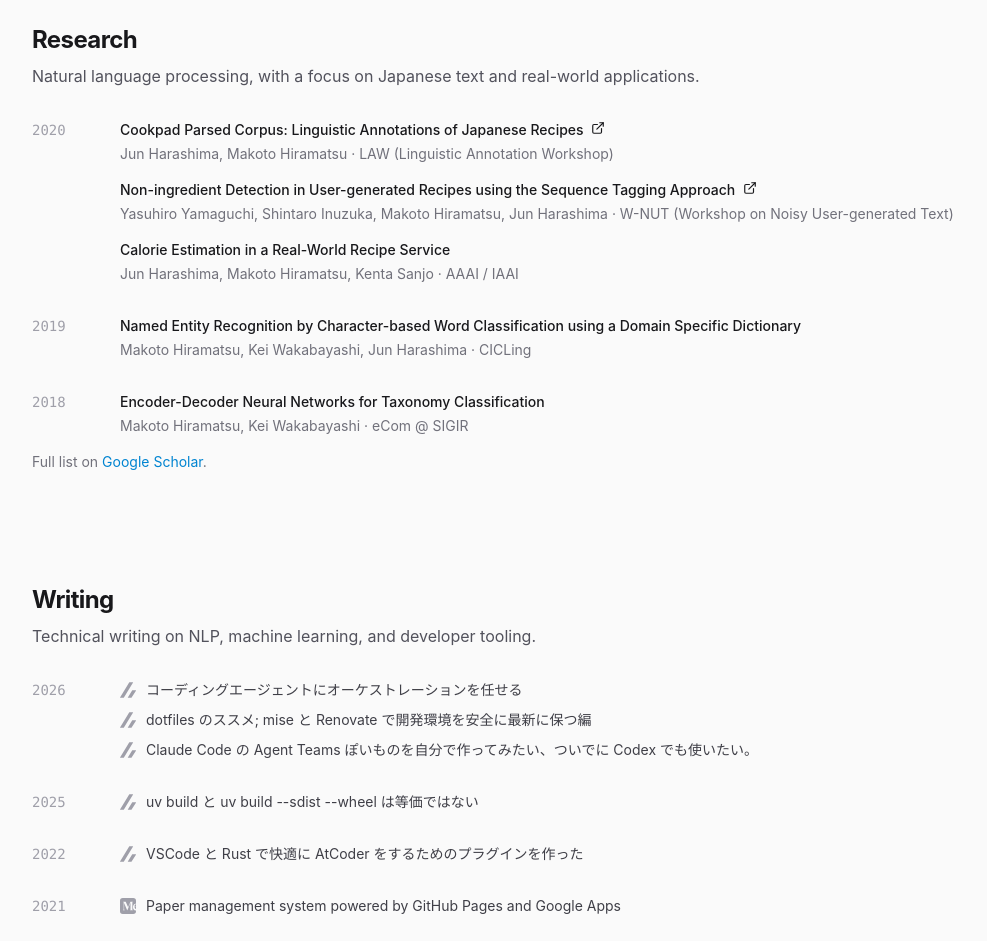
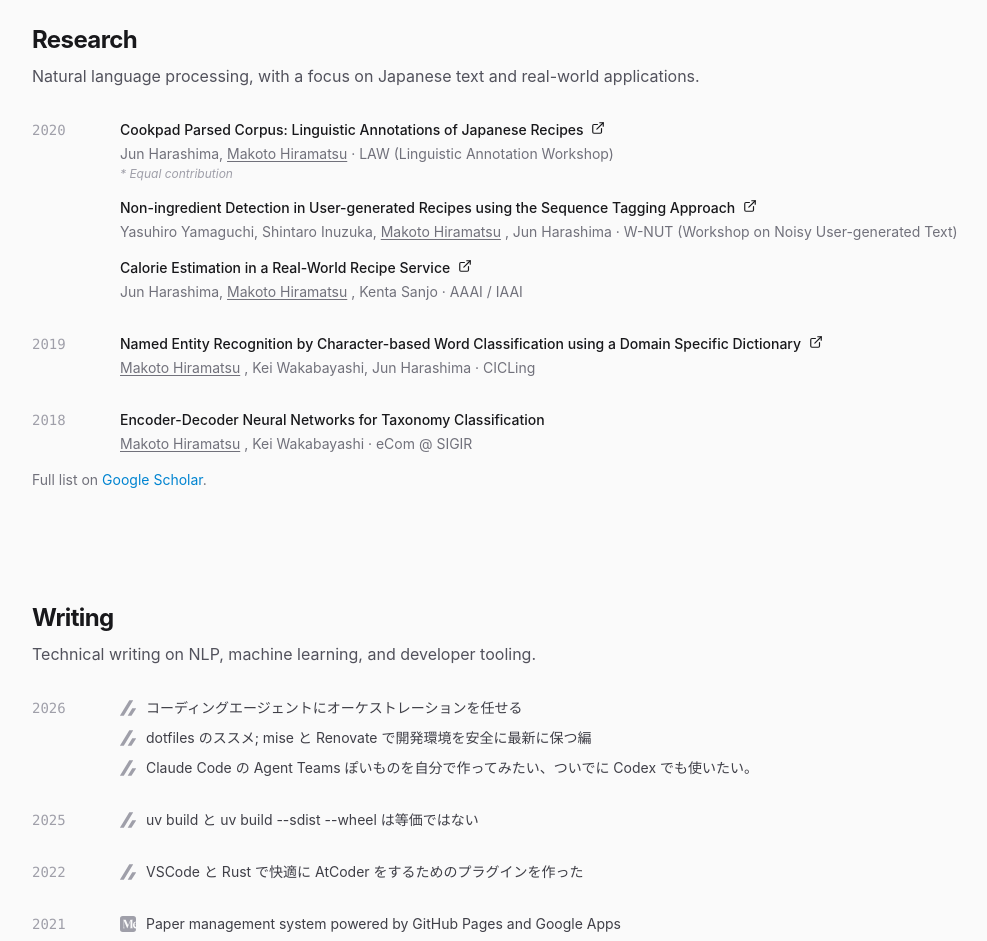
Before and after one commit to himkt/himkt.github.io, an Astro site: page / in a window 1280 px wide. Shown: the part 1200-2141 px from the top of the page, without its empty margins (56-1043 px from the left). Built offline with nearby package versions, Linux system fonts and the light colour scheme; Astro itself is replaced by a stand-in of ours.

Commit message:
chore: link + note

```diff
--- a/src/data/portfolio.ts
+++ b/src/data/portfolio.ts
@@ -12,6 +12,7 @@ export type Publication = {
   venue: string;
   year: number;
   url?: string;
+  note?: string;
 };
 
 export type Experience = {
@@ -103,6 +104,7 @@ export const publications: Publication[] = [
     venue: 'LAW (Linguistic Annotation Workshop)',
     year: 2020,
     url: 'https://aclanthology.org/2020.law-1.8/',
+    note: '* Equal contribution',
   },
   {
     title: 'Non-ingredient Detection in User-generated Recipes using the Sequence Tagging Approach',
@@ -116,6 +118,7 @@ export const publications: Publication[] = [
     authors: 'Jun Harashima, Makoto Hiramatsu, Kenta Sanjo',
     venue: 'AAAI / IAAI',
     year: 2020,
+    url: 'https://ojs.aaai.org/index.php/AAAI/article/view/7041',
   },
   {
     title:
@@ -123,6 +126,7 @@ export const publications: Publication[] = [
     authors: 'Makoto Hiramatsu, Kei Wakabayashi, Jun Harashima',
     venue: 'CICLing',
     year: 2019,
+    url: 'https://link.springer.com/chapter/10.1007/978-3-031-24340-0_4',
   },
   {
     title: 'Encoder-Decoder Neural Networks for Taxonomy Classification',
--- a/src/pages/index.astro
+++ b/src/pages/index.astro
@@ -8,6 +8,7 @@ import Section from '../components/Section.astro';
 import ProjectCard from '../components/ProjectCard.astro';
 import ExternalLinkIcon from '../components/ExternalLinkIcon.astro';
 import {
+  profile,
   software,
   publications,
   articles,
@@ -72,8 +73,21 @@ const publicationsByYear = publicationYears.map((year) => ({
                     </span>
                   )}
                   <p class="mt-1 text-zinc-500 dark:text-zinc-400">
-                    {publication.authors} · {publication.venue}
+                    {publication.authors.split(profile.name).map((segment, index, segments) => (
+                      <>
+                        {segment}
+                        {index < segments.length - 1 && (
+                          <span class="underline underline-offset-2">{profile.name}</span>
+                        )}
+                      </>
+                    ))}{' '}
+                    · {publication.venue}
                   </p>
+                  {publication.note && (
+                    <p class="mt-0.5 text-xs italic text-zinc-400 dark:text-zinc-500">
+                      {publication.note}
+                    </p>
+                  )}
                 </li>
               ))}
             </ul>
```
